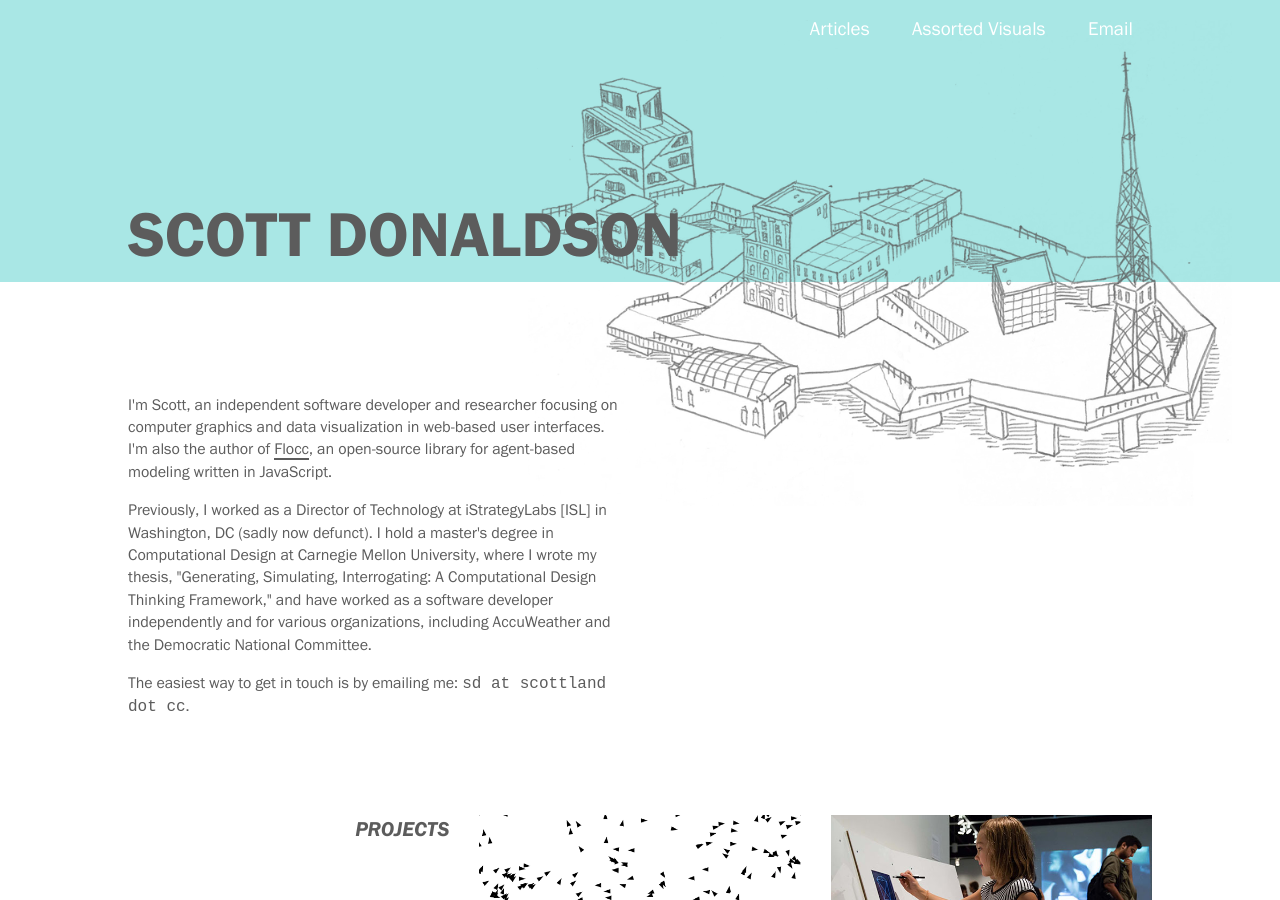
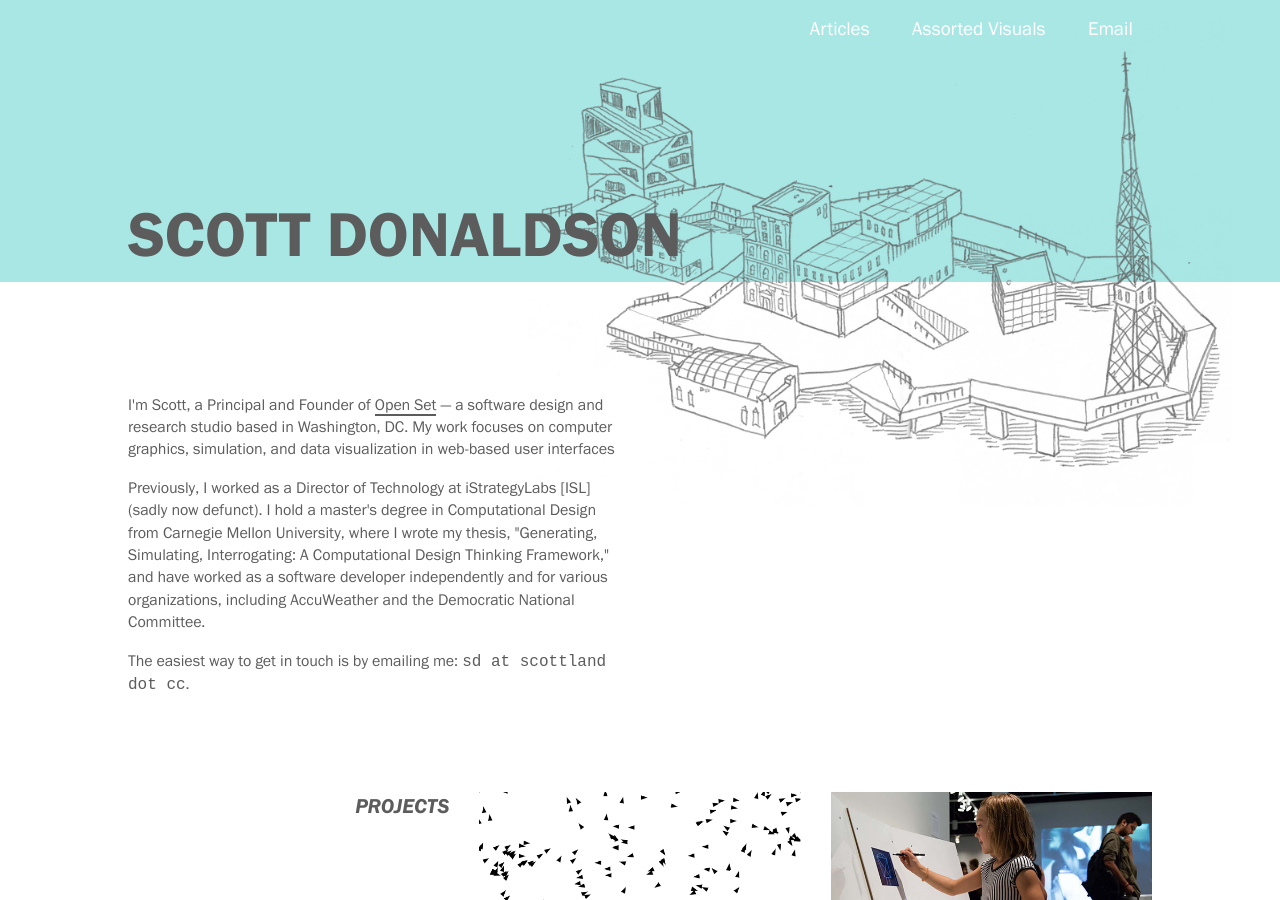
Before and after one commit to scottdonaldson/scottland.cc, a Jekyll site: the page built from index.html, in a window 1280 px wide and 900 px high. Built offline with Jekyll 4.4.1, drawn with Linux system fonts in a browser that asks for light colours; comment, search, counter and statistics services are not loaded.

Commit message:
update intro to me

```diff
--- a/index.html
+++ b/index.html
@@ -8,8 +8,8 @@ class: home
     <div class="container full-width">
 
         <div class="six columns normalize">
-			<p>I'm Scott, an independent software developer and researcher focusing on computer graphics and data visualization in web-based user interfaces. I'm also the author of <a href="https://flocc.network">Flocc</a>, an open-source library for agent-based modeling written in JavaScript.</p>
-			<p>Previously, I worked as a Director of Technology at iStrategyLabs [ISL] in Washington, DC (sadly now defunct). I hold a master's degree in Computational Design at Carnegie Mellon University, where I wrote my thesis, "Generating, Simulating, Interrogating: A Computational Design Thinking Framework," and have worked as a software developer independently and for various organizations, including AccuWeather and the Democratic National Committee.</p>
+			<p>I'm Scott, a Principal and Founder of <a href="https://openset.tech">Open Set</a> &mdash; a software design and research studio based in Washington, DC. My work focuses on computer graphics, simulation, and data visualization in web-based user interfaces</p>
+			<p>Previously, I worked as a Director of Technology at iStrategyLabs [ISL] (sadly now defunct). I hold a master's degree in Computational Design from Carnegie Mellon University, where I wrote my thesis, "Generating, Simulating, Interrogating: A Computational Design Thinking Framework," and have worked as a software developer independently and for various organizations, including AccuWeather and the Democratic National Committee.</p>
             <p>The easiest way to get in touch is by emailing me: <code>sd at scottland dot cc</code>.</a></p>
         </div>
 
```
